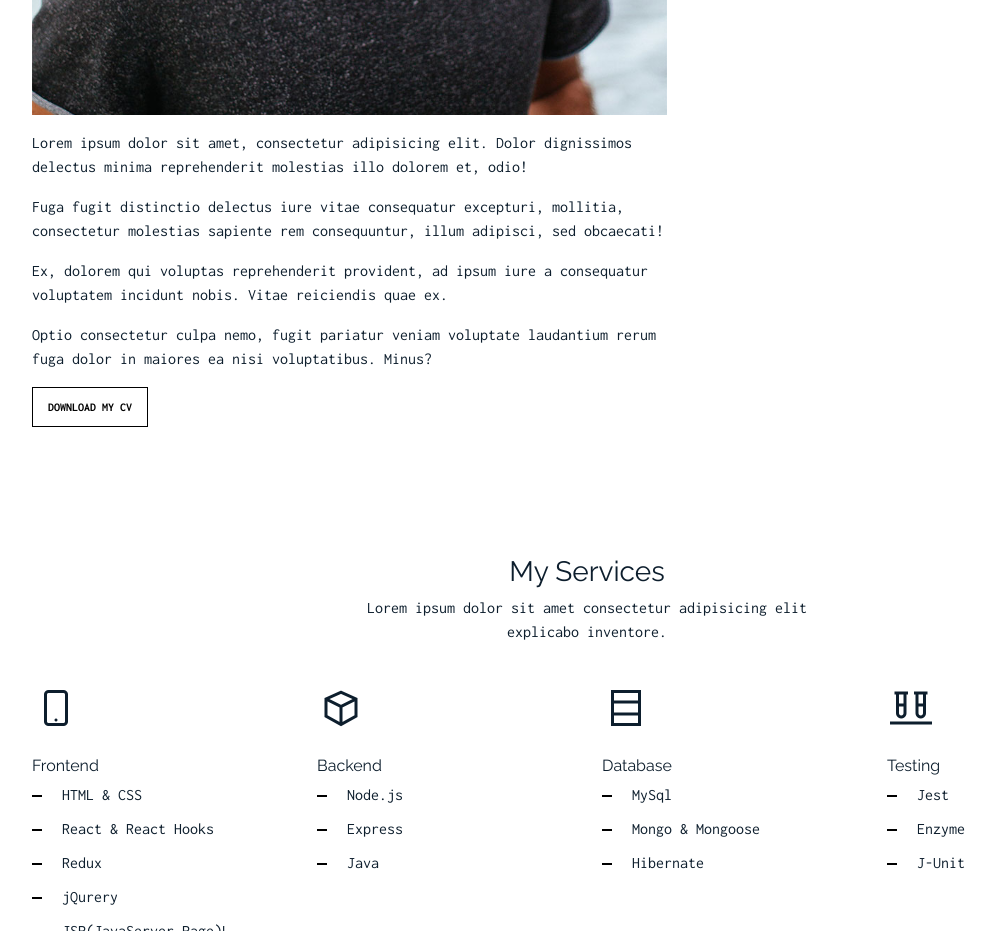
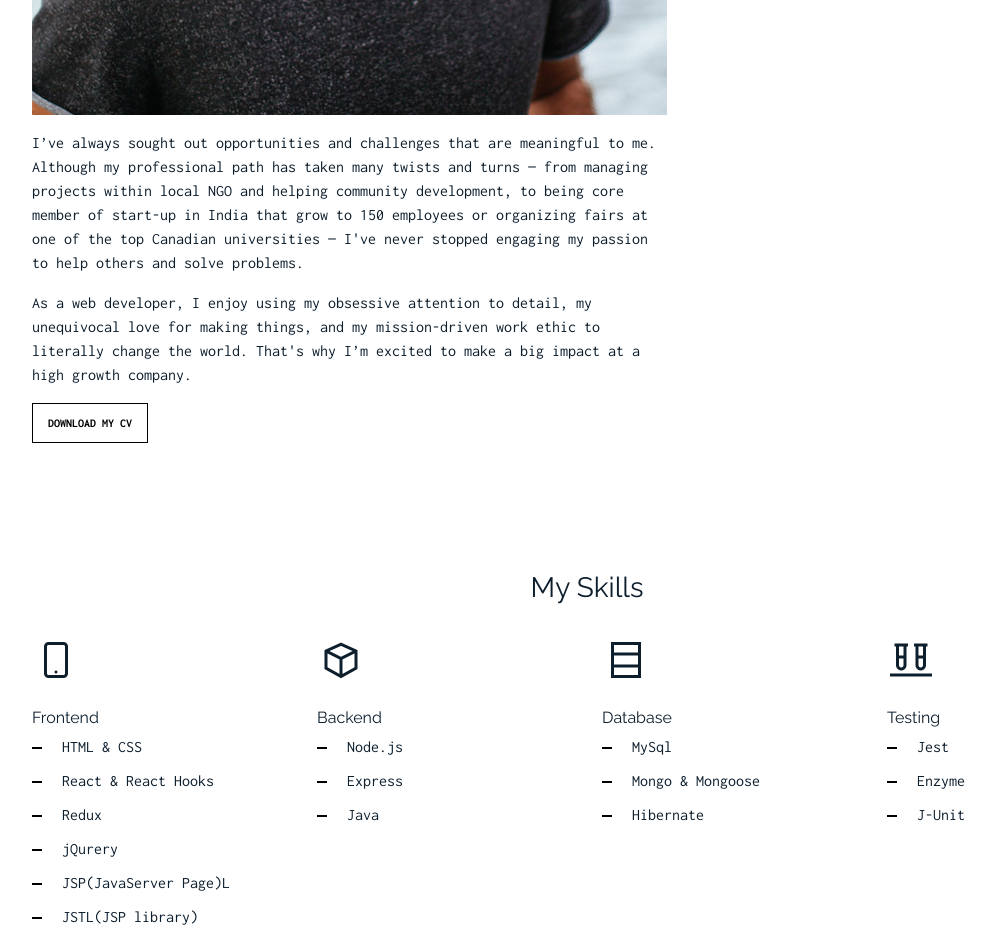
Before and after one commit to AleksandarAleksandar/AleksandarAleksandar.github.io, a plain HTML site: page index.html in a window 1280 px wide. Shown: the part 1600-2531 px from the top of the page, without its empty margins (53-1048 px from the left). Drawn offline with Linux system fonts and the light colour scheme.

Commit message:
about me section

```diff
--- a/index.html
+++ b/index.html
@@ -247,15 +247,10 @@
 
           <div class="col-md-7 mb-5 mb-md-0" data-aos="fade-up">
             <p><img src="img/person_1_sq.jpg" alt="Image" class="img-fluid"></p>
-            <p>Lorem ipsum dolor sit amet, consectetur adipisicing elit. Dolor dignissimos delectus minima reprehenderit
-              molestias illo dolorem et, odio!</p>
-            <p>Fuga fugit distinctio delectus iure vitae consequatur excepturi, mollitia, consectetur molestias sapiente
-              rem consequuntur, illum adipisci, sed obcaecati!</p>
-            <p>Ex, dolorem qui voluptas reprehenderit provident, ad ipsum iure a consequatur voluptatem incidunt nobis.
-              Vitae reiciendis quae ex.</p>
-            <p>Optio consectetur culpa nemo, fugit pariatur veniam voluptate laudantium rerum fuga dolor in maiores ea
-              nisi voluptatibus. Minus?</p>
-            <p><a href="https://drive.google.com/open?id=1jCH5Z7TPNggdkIrpJzCjY9htkTtGTH36" target="_blank" class="readmore">Download my CV</a></p>
+            <p>I’ve always sought out opportunities and challenges that are meaningful to me. Although my professional path has taken many twists and turns — from managing projects within local NGO and helping community development, to being core member of start-up in India that grow to 150 employees or organizing fairs at one of the top Canadian universities — I've never stopped engaging my passion to help others and solve problems.</p>
+            <p>As a web developer, I enjoy using my obsessive attention to detail, my unequivocal love for making things, and my mission-driven work ethic to literally change the world. That's why I’m excited to make a big impact at a high growth company.</p>
+
+            <p><a href="https://drive.google.com/open?id=1ot_eE71rAc7jmkuuDA2jcH889KBkmZnl" target="_blank" class="readmore">Download my CV</a></p>
           </div>
 
         </div>
@@ -271,8 +266,8 @@
       <div class="container">
         <div class="row justify-content-center text-center mb-4">
           <div class="col-5">
-            <h3 class="h3 heading">My Services</h3>
-            <p>Lorem ipsum dolor sit amet consectetur adipisicing elit explicabo inventore.</p>
+            <h3 class="h3 heading">My Skills</h3>
+            <!-- <p>Lorem ipsum dolor sit amet consectetur adipisicing elit explicabo inventore.</p> -->
           </div>
         </div>
         <div class="row">
```
